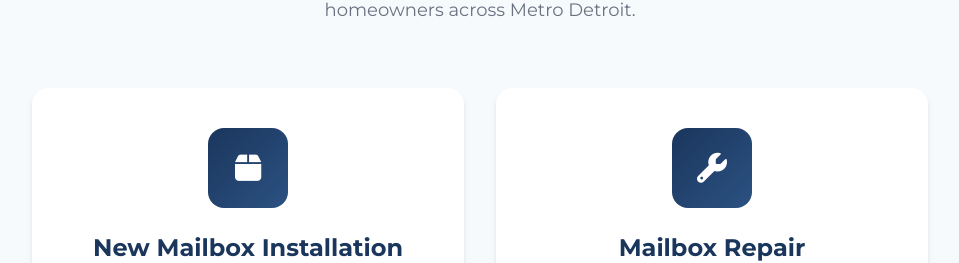
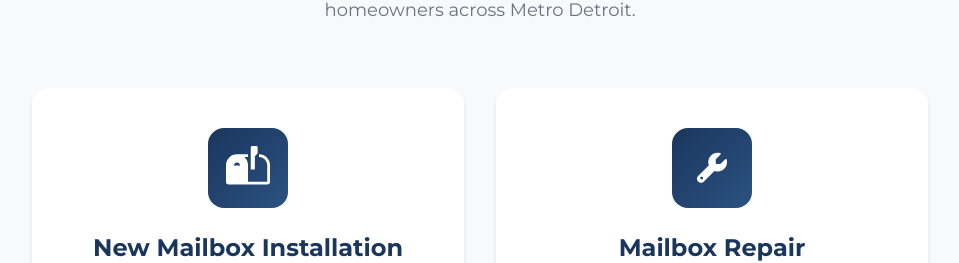
Before and after one commit to IGilman/metrodetroitmailbox, a Next.js app: page / in a window 1280 px wide. Shown: the part 1078-1341 px from the top of the page, without its empty margins (160-1119 px from the left). Built offline with nearby package versions, Linux system fonts and the light colour scheme.

Commit message:
Replace envelope and box icons with a mailbox icon
Uses the Bootstrap Icons mailbox (MIT) for the New Mailbox Installation
card, the nav and footer logos, and the favicon. Versions the favicon
URL so browsers pick up the new icon.

```diff
--- a/src/app/layout.tsx
+++ b/src/app/layout.tsx
@@ -70,7 +70,7 @@ export const metadata: Metadata = {
     canonical: "https://metrodetroitmailbox.com",
   },
   icons: {
-    icon: "/favicon.svg",
+    icon: "/favicon.svg?v=2",
   },
 };
 
--- a/src/app/page.tsx
+++ b/src/app/page.tsx
@@ -7,9 +7,24 @@ const PHONE_LINK = "tel:+17346550305";
 const EMAIL = "metrodetroitmailbox@gmail.com";
 const EMAIL_LINK = "mailto:metrodetroitmailbox@gmail.com";
 
+function MailboxIcon({ className = "w-11 h-11 text-white" }: { className?: string }) {
+  return (
+    <svg
+      viewBox="0 0 16 16"
+      fill="currentColor"
+      aria-hidden="true"
+      className={className}
+    >
+      {/* Bootstrap Icons "mailbox2-flag" (MIT License) */}
+      <path d="M10.5 8.5V3.707l.854-.853A.5.5 0 0 0 11.5 2.5v-2A.5.5 0 0 0 11 0H9.5a.5.5 0 0 0-.5.5v8z" />
+      <path d="M4 3h4v1H6.646A4 4 0 0 1 8 7v6h7V7a3 3 0 0 0-3-3V3a4 4 0 0 1 4 4v6a1 1 0 0 1-1 1H1a1 1 0 0 1-1-1V7a4 4 0 0 1 4-4m.585 4.157C4.836 7.264 5 7.334 5 7a1 1 0 0 0-2 0c0 .334.164.264.415.157C3.58 7.087 3.782 7 4 7s.42.086.585.157" />
+    </svg>
+  );
+}
+
 const services = [
   {
-    icon: "fa-solid fa-mailbox",
+    customIcon: <MailboxIcon />,
     fallbackIcon: "fa-solid fa-box",
     title: "New Mailbox Installation",
     description:
@@ -17,7 +32,6 @@ const services = [
     link: { href: "#brands", label: "See our brand partners" },
   },
   {
-    icon: "fa-solid fa-wrench",
     fallbackIcon: "fa-solid fa-wrench",
     title: "Mailbox Repair",
     description:
@@ -207,7 +221,7 @@ export default function Home() {
             href="#home"
             className="flex items-center gap-3 text-white no-underline"
           >
-            <i className="fa-solid fa-envelope text-gold text-xl"></i>
+            <MailboxIcon className="w-7 h-7 text-gold" />
             <span
               className="text-xl font-semibold tracking-wide"
                          >
@@ -346,9 +360,11 @@ export default function Home() {
                 className="bg-white rounded-2xl p-10 shadow-md hover:shadow-xl hover:-translate-y-2 transition-all duration-300 text-center group"
               >
                 <div className="w-20 h-20 bg-gradient-to-br from-primary to-primary-light rounded-2xl flex items-center justify-center mx-auto mb-6 group-hover:from-gold group-hover:to-gold-light transition-all duration-300">
-                  <i
-                    className={`${service.fallbackIcon} text-3xl text-white`}
-                  ></i>
+                  {service.customIcon ?? (
+                    <i
+                      className={`${service.fallbackIcon} text-3xl text-white`}
+                    ></i>
+                  )}
                 </div>
                 <h3
                   className="text-xl md:text-2xl font-bold text-primary mb-4"
@@ -587,7 +603,7 @@ export default function Home() {
           <div className="grid md:grid-cols-3 gap-10 mb-10">
             <div>
               <div className="flex items-center gap-3 mb-4">
-                <i className="fa-solid fa-envelope text-gold text-lg"></i>
+                <MailboxIcon className="w-6 h-6 text-gold" />
                 <span
                   className="text-white text-lg font-semibold tracking-wide"
 >
```
Also changed, not shown: public/favicon.svg.
